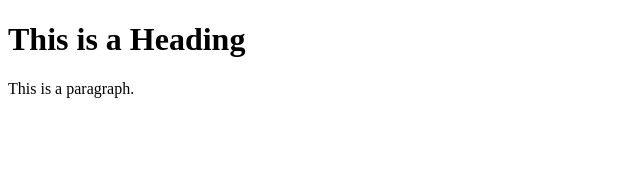
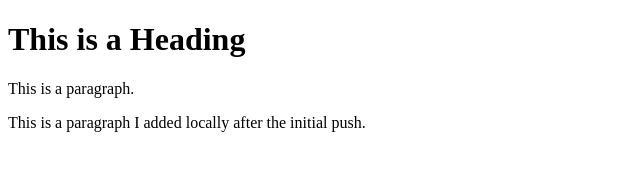
Before and after one commit to tasticad/apprentissage, a plain HTML site: page conflict.html in a window 1280 px wide. Shown: the whole page, without its empty margins (0-640 px from the left). Drawn offline with Linux system fonts and the light colour scheme.

Commit message:
MaJ dans le fichier conflict.html

```diff
--- a/conflict.html
+++ b/conflict.html
@@ -10,5 +10,6 @@
 <body>
     <h1>This is a Heading</h1>
     <p>This is a paragraph.</p>
+    <p>This is a paragraph I added locally after the initial push.</p>
 </body>
 </html>
```
